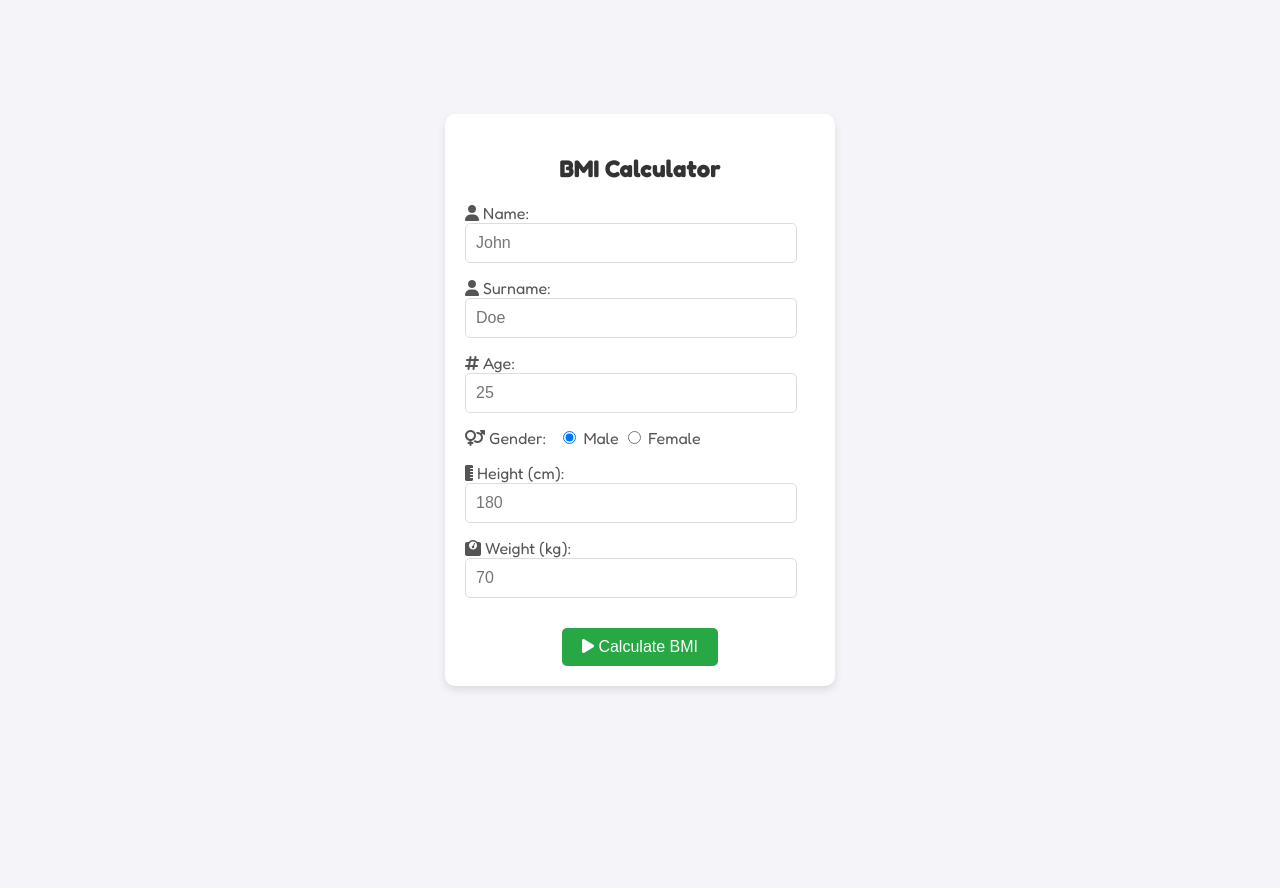
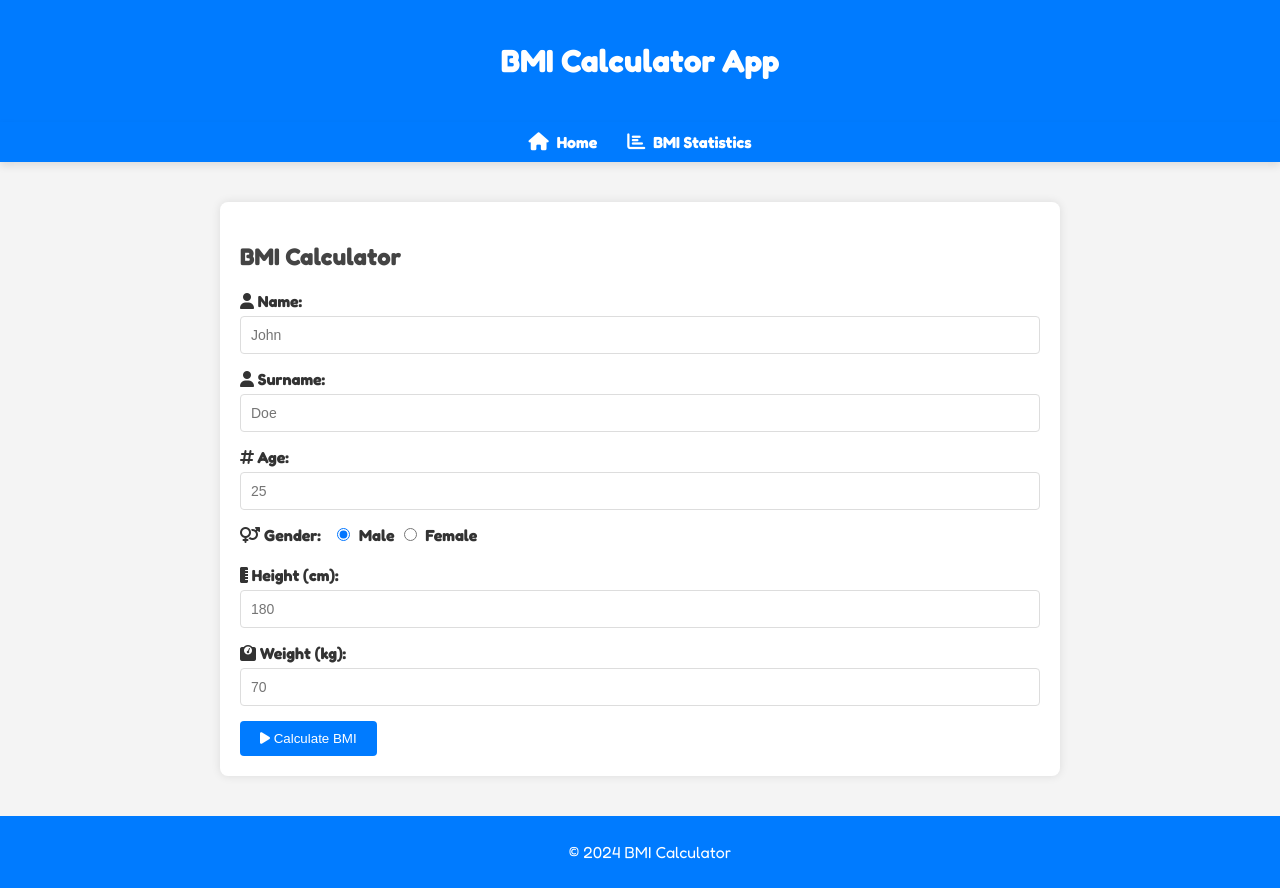
Before and after one commit to z4code/bmi-calculator, a Flask app: page / in a window 1280 px wide. Before the commit the page ends 690 px from the top, so only its background shows below. Run offline with Flask 3, Linux system fonts and the light colour scheme; some libraries are stand-ins or nearby versions.

Commit message:
statistics page

```diff
--- a/app.py
+++ b/app.py
@@ -2,6 +2,7 @@
 
 from flask import Flask, render_template, request
 from flask_sqlalchemy import SQLAlchemy
+import statistics
 
 app = Flask(__name__)
 
@@ -62,5 +63,35 @@ def index():
 
 	return render_template('index.html', BMI=BMI, category=category)
 
+# Route for BMI statistics page.
+@app.route('/statistics')
+def bmi_statistics():
+	users = UserBMI.query.all()
+
+	if users:
+
+		# Extract BMI values.
+		BMI_values = [user.bmi for user in users]
+
+		# Calculate statistics.
+		mean_BMI = statistics.mean(BMI_values)
+		median_BMI = statistics.median(BMI_values)
+		min_BMI = min(BMI_values)
+		max_BMI = max(BMI_values)
+
+		# Count categories.
+		categories = {
+			'Underweight': len([BMI for BMI in BMI_values if BMI < 18.5]),
+			'Normal weight': len([BMI for BMI in BMI_values if 18.5 <= BMI <= 24.5]),
+			'Overweight': len([BMI for BMI in BMI_values if 25 <= BMI <= 29.9]),
+			'Obese': len([BMI for BMI in BMI_values if BMI >= 30]),
+		}
+	else:
+		mean_BMI, median_BMI, min_BMI, max_BMI = None
+		categories = {}
+
+	return render_template('statistics.html', median_BMI=median_BMI, mean_BMI=mean_BMI, min_BMI=min_BMI,
+		max_BMI=max_BMI, categories=categories)
+
 if __name__ == '__main__':
 	app.run(debug=True)
--- a/static/style.css
+++ b/static/style.css
@@ -4,77 +4,187 @@
 
 body {
     font-family: "Fredoka", sans-serif;
-    background-color: #f4f4f9;
     margin: 0;
     padding: 0;
-    display: flex;
-    justify-content: center;
-    align-items: center;
-    height: 100vh;
+    background-color: #f4f4f4;
+    color: #333;
+}
+
+h1, h2, h3 {
+    color: #444;
+}
+
+a {
+    color: #007bff;
+    text-decoration: none;
+}
+
+a:hover {
+    text-decoration: underline;
 }
 
 .wrapper {
+    max-width: 800px;
+    margin: 40px auto;
+    padding: 20px;
     background-color: #fff;
+    border-radius: 8px;
+    box-shadow: 0 0 10px rgba(0, 0, 0, 0.1);
+}
+
+header {
+    background-color: #007bff;
     padding: 20px;
-    border-radius: 10px;
-    box-shadow: 0px 4px 8px rgba(0, 0, 0, 0.1);
-    width: 350px;
     text-align: center;
 }
 
-h2 {
-    font-size: 24px;
-    color: #333;
-    margin-bottom: 20px;
+header h1 {
+    color: #fff;
+}
+
+footer {
+    text-align: center;
+    padding: 10px;
+    background-color: #007bff;
+    color: white;
+    width: 100%;
+}
+
+.button {
+    display: inline-block;
+    margin-top: 20px;
+    padding: 10px 20px;
+    color: white;
+    background-color: #007bff;
+    border-radius: 5px;
+    text-decoration: none;
+    font-size: 16px;
+    text-align: center;
+}
+
+.button:hover {
+    background-color: #0056b3;
+}
+
+form {
+    margin-top: 20px;
 }
 
 .field {
     margin-bottom: 15px;
-    text-align: left;
 }
 
-.field label {
-    font-size: 16px;
-    color: #555;
+label {
+    display: inline-block;
+    margin-bottom: 5px;
+    font-weight: bold;
 }
 
-.field input[type="text"] {
-    width: calc(100% - 40px);
+input[type="text"],
+input[type="number"] {
+    width: 100%;
     padding: 10px;
-    font-size: 16px;
+    font-size: 14px;
+    border: 1px solid #ddd;
+    border-radius: 4px;
+    box-sizing: border-box;
+}
+
+input[type="radio"] {
+    margin-right: 5px;
+}
+
+button[type="submit"] {
+    background-color: #007bff;
+    color: white;
+    border: none;
+    padding: 10px 20px;
+    border-radius: 4px;
+    cursor: pointer;
+}
+
+button[type="submit"]:hover {
+    background-color: #0056b3;
+}
+
+.statistics-section, .category-section {
+    margin: 20px 0;
+    padding: 10px;
+    background-color: #f9f9f9;
     border: 1px solid #ddd;
     border-radius: 5px;
-    outline: none;
-    transition: border-color 0.3s ease-in-out;
 }
 
-.field input[type="text"]:focus {
-    border-color: #888;
+.statistics-section p, .category-section p {
+    margin: 10px 0;
 }
 
-button {
-    padding: 10px 20px;
-    font-size: 16px;
-    color: #fff;
-    background-color: #28a745;
-    border: none;
-    border-radius: 5px;
-    cursor: pointer;
-    margin-top: 15px;
-    transition: background-color 0.3s ease-in-out;
+.navbar {
+    background-color: #007bff;
+    padding: 10px 0;
+    display: flex;
+    justify-content: center;
+    box-shadow: 0 4px 8px rgba(0, 0, 0, 0.1);
 }
 
-button:hover {
-    background-color: #218838;
+.navbar ul {
+    list-style-type: none;
+    padding: 0;
+    margin: 0;
+    display: flex;
 }
 
-#result h3 {
-    color: #333;
-    font-size: 18px;
-    margin-top: 20px;
+.navbar ul li {
+    margin: 0 15px;
 }
 
-#result p {
-    color: #555;
+.navbar ul li a {
+    color: white;
+    text-decoration: none;
     font-size: 16px;
+    font-weight: bold;
+    display: flex;
+    align-items: center;
 }
+
+.navbar ul li a:hover {
+    text-decoration: underline;
+}
+
+.navbar ul li a i {
+    margin-right: 8px;
+    font-size: 18px;
+}
+
+@media (max-width: 768px) {
+    .navbar {
+        flex-direction: column;
+    }
+
+    .navbar ul {
+        flex-direction: column;
+        align-items: center;
+    }
+
+    .navbar ul li {
+        margin: 10px 0;
+    }
+}
+
+
+@media (max-width: 768px) {
+    .wrapper {
+        padding: 10px;
+        margin: 20px auto;
+    }
+
+    input[type="text"],
+    input[type="number"] {
+        width: 100%;
+    }
+
+    .button {
+        width: 100%;
+        text-align: center;
+    }
+}
--- a/templates/base.html
+++ b/templates/base.html
@@ -1,15 +1,23 @@
-<!-- base.html -->
-
 <!DOCTYPE html>
 <html lang="en">
 <head>
     <meta charset="UTF-8">
     <meta name="viewport" content="width=device-width, initial-scale=1.0">
+    <title>{{ title | default("BMI Calculator") }}</title>
+    <link rel="stylesheet" href="{{ url_for('static', filename='style.css') }}">
     <link rel="stylesheet" href="https://cdnjs.cloudflare.com/ajax/libs/font-awesome/6.6.0/css/all.min.css">
-    <link rel="stylesheet" href="{{ url_for('static', filename='style.css') }}">
-    <title>BMI Calculator</title>
 </head>
 <body>
-    {% block content %}{% endblock %}
+    <header>
+        <h1>BMI Calculator App</h1>
+    </header>
+    {% include 'navbar.html' %}
+    <main>
+        {% block content %}
+        {% endblock %}
+    </main>
+    <footer>
+        <p>&copy; 2024 BMI Calculator</p>
+    </footer>
 </body>
 </html>
--- /dev/null
+++ b/templates/navbar.html
@@ -0,0 +1,10 @@
+<!-- navbar.html -->
+
+<nav class="navbar">
+    <ul>
+        <li><a href="/" class="nav-link"><i class="fa-solid fa-home"></i> Home</a></li>
+        <li><a href="/statistics" class="nav-link"><i class="fa-solid fa-chart-bar"></i> BMI Statistics</a></li>
+        <!-- <li><a href="/about" class="nav-link"><i class="fa-solid fa-info-circle"></i> About</a></li>
+        <li><a href="/contact" class="nav-link"><i class="fa-solid fa-envelope"></i> Contact</a></li> -->
+    </ul>
+</nav>
```
Also changed, not shown: static/stats.css (added, +43 -0 lines), templates/statistics.html (added, +28 -0 lines).
